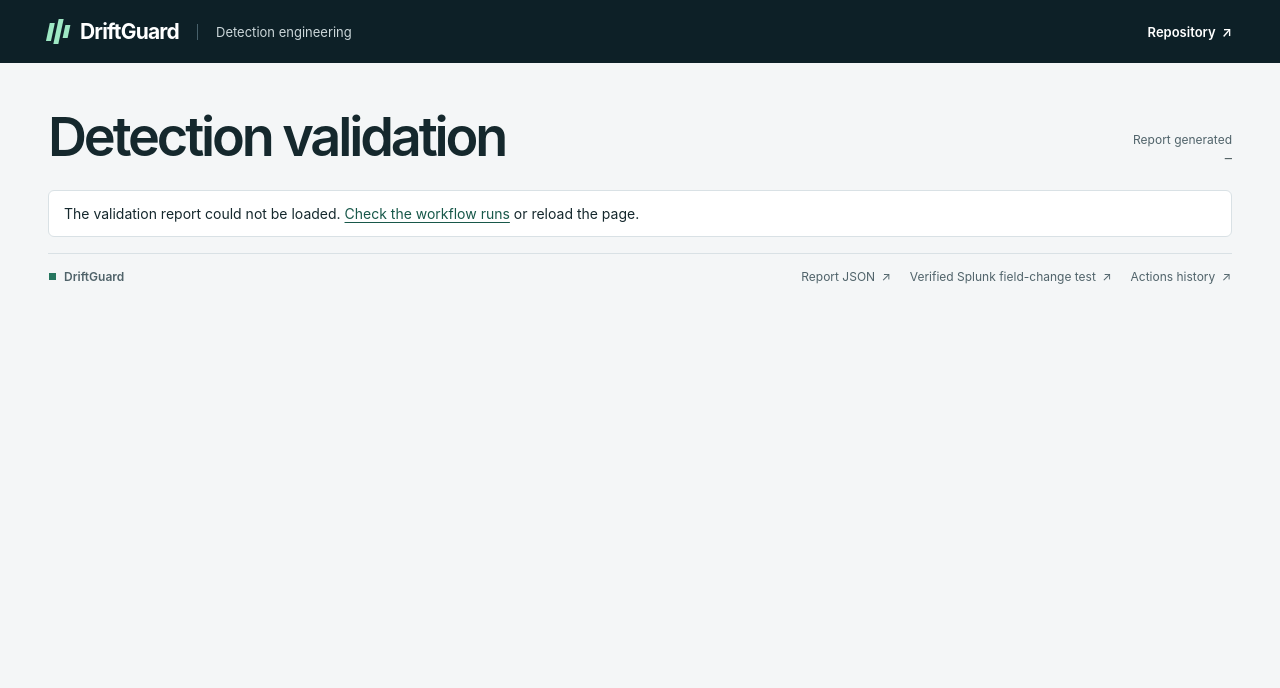
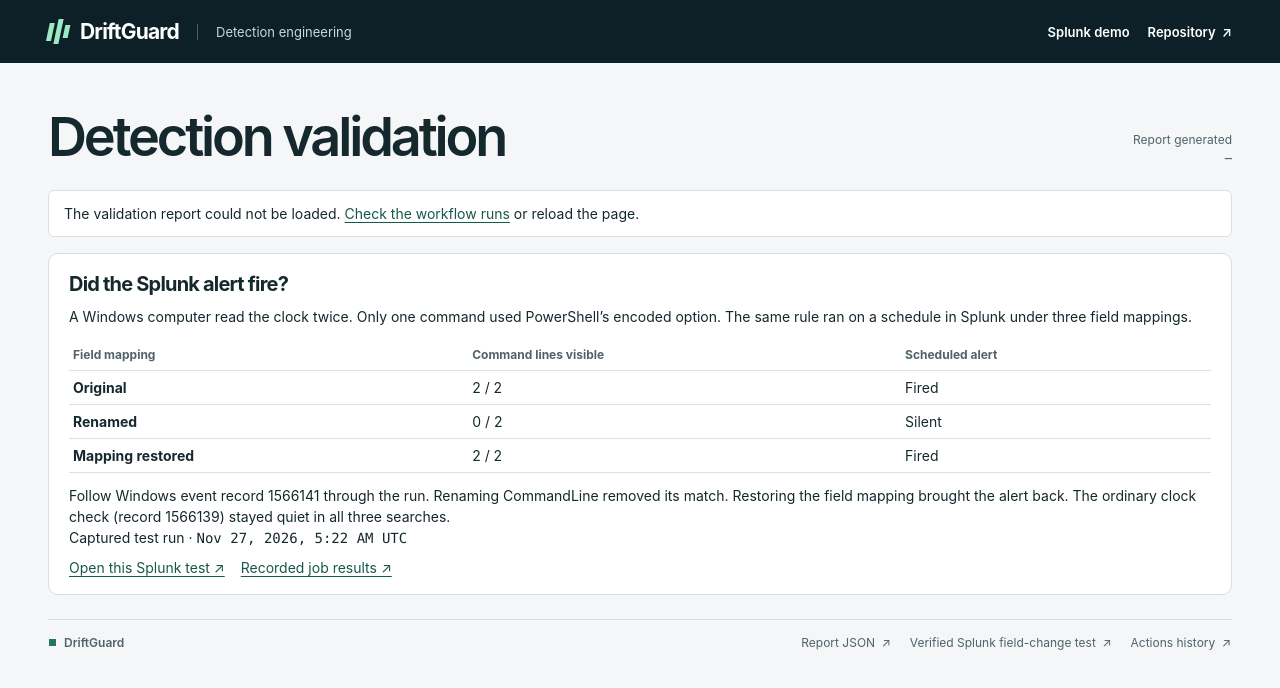
Before and after one commit to sfazliddinov385/DriftGuard, a plain HTML site: page dashboard/index.html in a window 1280 px wide. Drawn offline with Linux system fonts and the light colour scheme; no server answers.

Commit message:
docs: show the verified Windows-to-Splunk alert test on the dashboard

```diff
--- a/dashboard/app.js
+++ b/dashboard/app.js
@@ -208,3 +208,48 @@ async function load() {
   }
 }
 load();
+
+async function loadScheduledDemo() {
+  const target = $("demo-results");
+  try {
+    const response = await fetch("./windows-alert-demo.json");
+    if (!response.ok) throw Error("Missing demo evidence");
+    const data = await response.json();
+    const table = element("table");
+    const header = table.createTHead().insertRow();
+    for (const name of ["Field mapping", "Command lines visible", "Scheduled alert"]) {
+      const th = element("th", name);
+      th.scope = "col";
+      header.append(th);
+    }
+    const body = table.createTBody();
+    for (const [key, label] of [["original", "Original"], ["renamed", "Renamed"], ["restored", "Mapping restored"]]) {
+      const outcome = data.outcomes[key];
+      if (!validCount(outcome.command_lines_visible) || !validCount(outcome.events_indexed) ||
+          !outcome.scheduled_job || typeof outcome.tracked_alert !== "boolean") throw Error("Incomplete outcome");
+      const row = body.insertRow();
+      const name = element("th", label);
+      name.scope = "row";
+      row.append(name, element("td", fraction(outcome.command_lines_visible, outcome.events_indexed)),
+        element("td", outcome.tracked_alert ? "Fired" : "Silent"));
+    }
+    const rid = data.captured_record_ids["read-clock-encoded"];
+    const plain = data.captured_record_ids["read-clock"];
+    const summary = element("p", "Follow Windows event record " + rid +
+      " through the run. Renaming CommandLine removed its match. Restoring the field mapping brought the alert back. " +
+      "The ordinary clock check (record " + plain + ") stayed quiet in all three searches.");
+    const verified = element("p", "Captured test run · ");
+    const timestamp = element("time", new Intl.DateTimeFormat("en-US", {
+      dateStyle: "medium", timeStyle: "short", timeZone: "UTC"
+    }).format(new Date(data.verified_utc)) + " UTC");
+    timestamp.dateTime = data.verified_utc;
+    verified.append(timestamp);
+    target.replaceChildren(table, summary, verified);
+    if (/^[0-9]+$/.test(String(data.github_run_id))) {
+      $("demo-links").prepend(link("Open this Splunk test ↗", REPO + "/actions/runs/" + data.github_run_id));
+    }
+  } catch {
+    target.textContent = "The scheduled-alert results could not be loaded.";
+  }
+}
+loadScheduledDemo();
--- a/dashboard/index.html
+++ b/dashboard/index.html
@@ -14,6 +14,7 @@
     <div class="wrap nav">
       <a class="brand" href="./" aria-label="DriftGuard dashboard"><span class="brand-glyph" aria-hidden="true"><i></i><i></i><i></i></span>DriftGuard</a>
       <span class="nav-divider" aria-hidden="true"></span><span class="product">Detection engineering</span>
+      <a class="demo-link" href="#scheduled-alert-demo">Splunk demo</a>
       <a class="repo-link" href="https://github.com/sfazliddinov385/DriftGuard">Repository <span aria-hidden="true">↗</span></a>
     </div>
   </header>
@@ -63,6 +64,12 @@
         <p><a href="https://github.com/sfazliddinov385/DriftGuard/actions/runs/45940187569/job/140312486418#step:6:1">See a normal clock check that triggered the PowerShell rule ↗</a></p>
       </section>
     </div>
+    <section class="panel baseline" id="scheduled-alert-demo" aria-labelledby="demo-heading">
+      <div class="panel-head"><h2 id="demo-heading">Did the Splunk alert fire?</h2></div>
+      <p>A Windows computer read the clock twice. Only one command used PowerShell’s encoded option. The same rule ran on a schedule in Splunk under three field mappings.</p>
+      <div id="demo-results" aria-live="polite"></div>
+      <p class="detail-links" id="demo-links"><a href="./windows-alert-demo.json">Recorded job results ↗</a></p>
+    </section>
     <footer>
       <span><span class="footer-mark" aria-hidden="true"></span>DriftGuard</span>
       <nav aria-label="Report sources"><a href="./data.json">Report JSON <span aria-hidden="true">↗</span></a><a href="https://github.com/sfazliddinov385/DriftGuard/actions/runs/45941550323">Verified Splunk field-change test <span aria-hidden="true">↗</span></a><a href="https://github.com/sfazliddinov385/DriftGuard/actions/workflows/replay-validation.yml">Actions history <span aria-hidden="true">↗</span></a></nav>
--- a/dashboard/styles.css
+++ b/dashboard/styles.css
@@ -32,7 +32,8 @@ a:hover { text-decoration: underline; }
 .brand-glyph i:last-child { height: 13px; }
 .nav-divider { height: 16px; width: 1px; background: #47606a; }
 .product { font-size: 13px; color: #ccd7da; }
-.repo-link { margin-left: auto; font-size: 13px; font-weight: 560; }
+.demo-link { margin-left: auto; }
+.demo-link, .repo-link { font-size: 13px; font-weight: 560; }
 .repo-link span, footer a span { margin-left: 3px; }
 .page-head { display: flex; align-items: end; justify-content: space-between; gap: 24px; padding: 45px 0 25px; }
 h1,h2,p { margin: 0; }
@@ -71,6 +72,11 @@ time, .mono, .chart-label, .count, .metric, .chart-count { font-family: var(--mo
 .baseline .panel-head { padding: 18px 0 10px; }
 .baseline p, .baseline li, .baseline a { font-size: 14px; line-height: 1.5; }
 .baseline ul { padding-left: 20px; margin: 8px 0; }
+#scheduled-alert-demo { scroll-margin-top: 1rem; }
+#demo-results table { width: 100%; border-collapse: collapse; margin: 12px 0; font-size: 14px; }
+#demo-results th, #demo-results td { padding: 8px 4px; border-bottom: 1px solid var(--line); text-align: left; }
+#demo-results thead th { color: var(--muted); font-size: 12px; }
+#demo-links { display: flex; gap: 16px; flex-wrap: wrap; margin-top: 8px; }
 .count { font-size: 11px; color: var(--muted); padding: 3px 6px; background: #f3f6f7; border-radius: 4px; }
 .rule-columns, .rule-head { display: grid; grid-template-columns: minmax(145px,1fr) 76px 101px; align-items: center; column-gap: 10px; }
 .rule-columns { background: #f6f8f8; padding: 8px 19px; font-size: 11px; color: var(--muted); border-block: 1px solid var(--line); }
--- /dev/null
+++ b/dashboard/windows-alert-demo.json
@@ -0,0 +1,40 @@
+{
+  "verified_utc": "2026-11-27T05:22:05+00:00",
+  "github_run_id": "45944956740",
+  "commit": "0da8e1d0a67115d9f2f62821dad79919fb942c51",
+  "windows_event_id": 4688,
+  "captured_record_ids": {
+    "read-clock": "1566139",
+    "read-clock-encoded": "1566141"
+  },
+  "outcomes": {
+    "original": {
+      "events_indexed": 2,
+      "command_lines_visible": 2,
+      "field_check": "present",
+      "scheduled_job": "scheduler__admin__search__RMD53f75121954183053_at_1795756920_1",
+      "tracked_alert": true,
+      "matched_record_ids": [
+        "1566141"
+      ]
+    },
+    "renamed": {
+      "events_indexed": 2,
+      "command_lines_visible": 0,
+      "field_check": "missing_command_line",
+      "scheduled_job": "scheduler__admin__search__RMD55c6f3b72f8ab6d96_at_1795756920_3",
+      "tracked_alert": false,
+      "matched_record_ids": []
+    },
+    "restored": {
+      "events_indexed": 2,
+      "command_lines_visible": 2,
+      "field_check": "present",
+      "scheduled_job": "scheduler__admin__search__RMD55b7727ce6305f7bb_at_1795756920_2",
+      "tracked_alert": true,
+      "matched_record_ids": [
+        "1566141"
+      ]
+    }
+  }
+}
```
Also changed, not shown: 2 other files.
